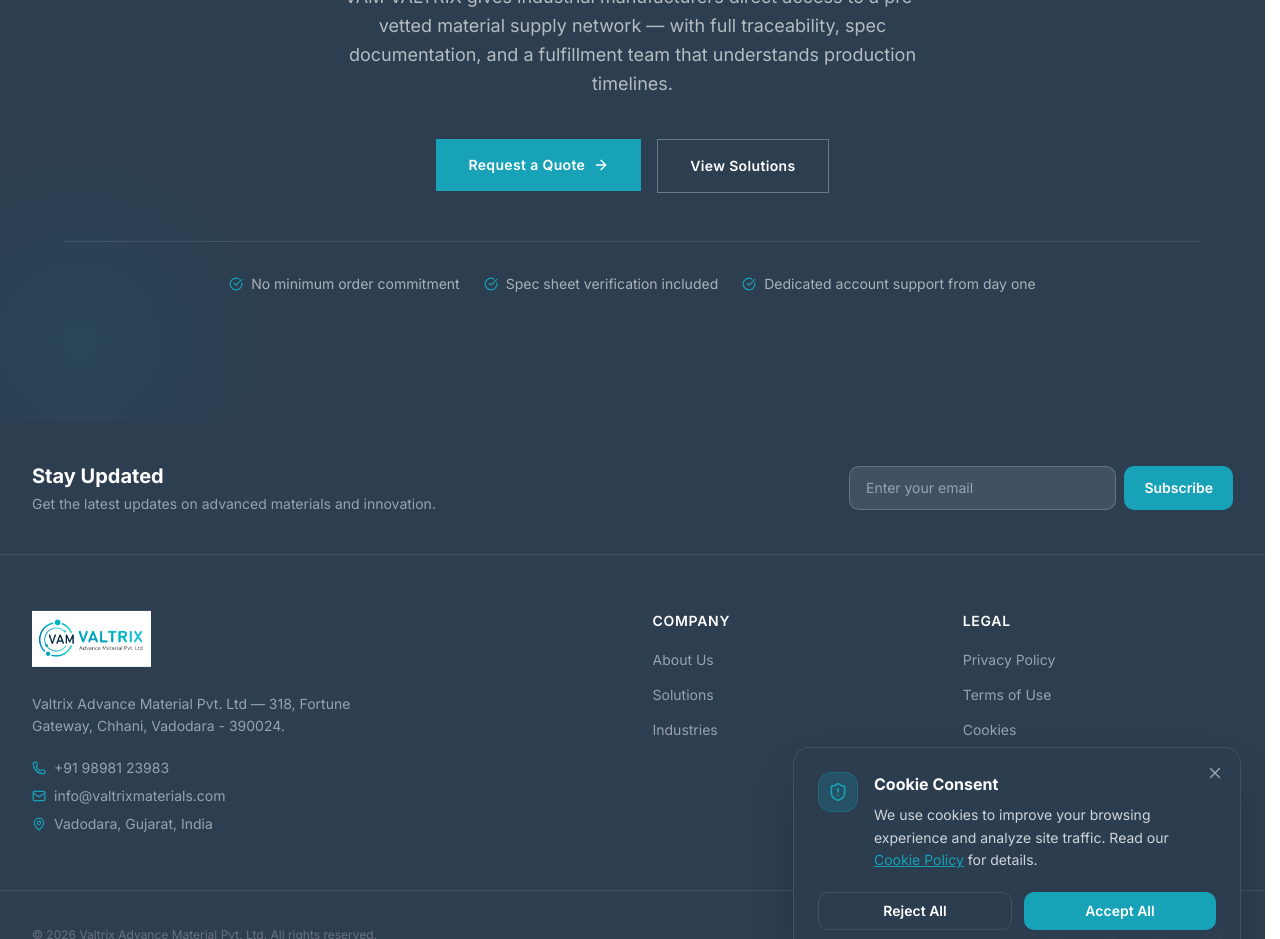
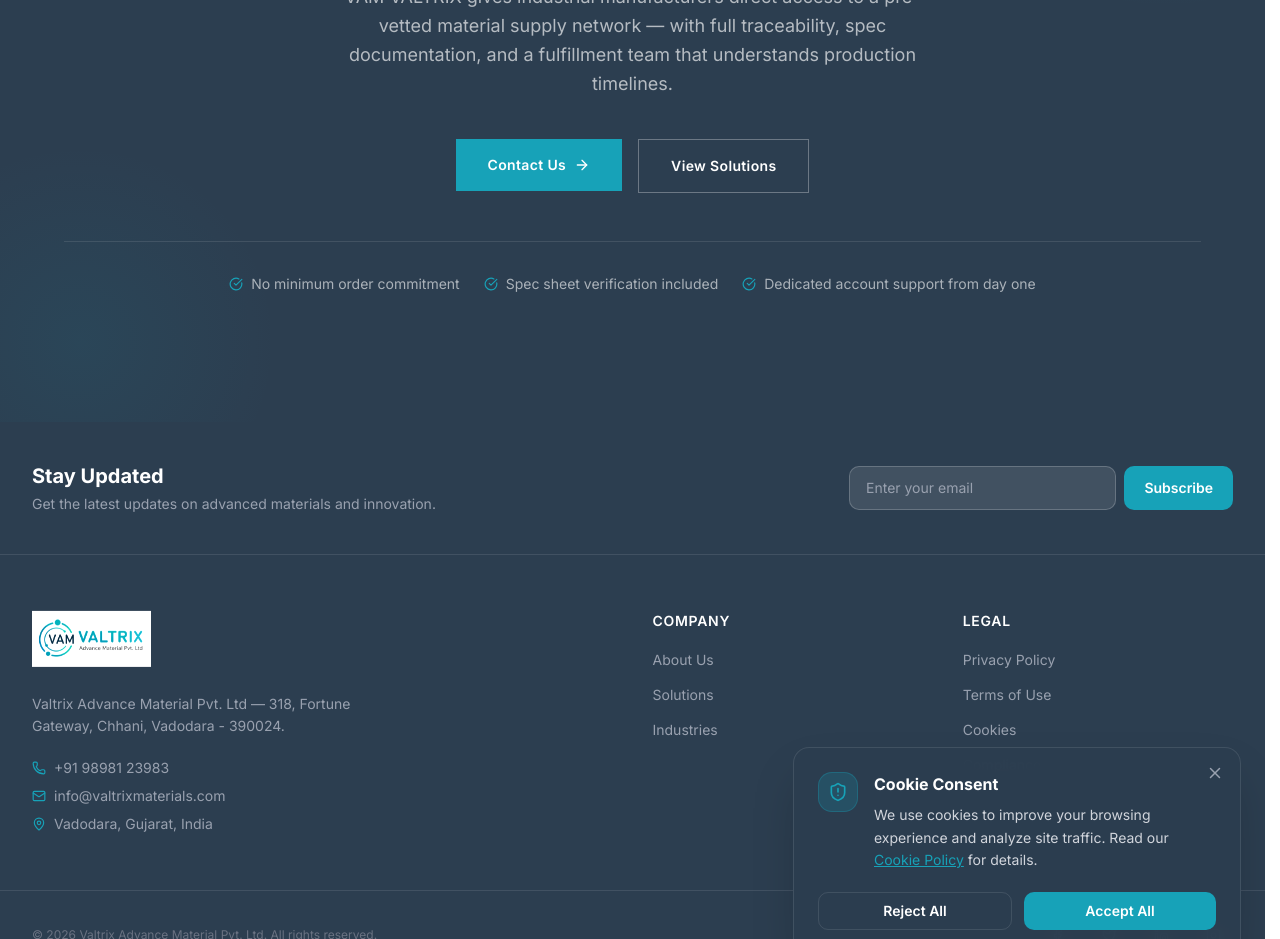
Before and after one commit to kanubrd/VAM, a Next.js app: page / in a window 1280 px wide. Shown: the part 2160-3099 px from the top of the page. Built offline with nearby package versions, Linux system fonts and the light colour scheme.

Commit message:
Replace 'Request a Quote' with 'Contact Us' across all pages

```diff
--- a/app/about/page.tsx
+++ b/app/about/page.tsx
@@ -63,7 +63,7 @@ export default function AboutPage() {
         </p>
         <div className="flex flex-col sm:flex-row gap-3 sm:gap-4 justify-center px-4">
           <Link href="/contact" className="inline-flex items-center justify-center px-6 sm:px-8 py-3.5 sm:py-4 rounded-lg bg-[#17A2B8] text-white font-semibold hover:bg-[#0D7A8C] transition-colors min-h-[48px]">
-            Request a Quote
+            Contact Us
           </Link>
           <Link href="/contact" className="inline-flex items-center justify-center px-6 sm:px-8 py-3.5 sm:py-4 rounded-lg border-2 border-white/30 text-white font-semibold hover:bg-white/10 transition-colors min-h-[48px]">
             Talk to a Specialist
--- a/app/contact/page.tsx
+++ b/app/contact/page.tsx
@@ -297,7 +297,7 @@ export default function ContactPage() {
           onClick={(e) => { e.preventDefault(); window.scrollTo({ top: 0, behavior: 'smooth' }); }}
           className="inline-flex items-center gap-2 px-6 sm:px-8 py-3.5 sm:py-4 rounded-lg bg-[#17A2B8] text-white font-semibold hover:bg-[#0D7A8C] transition-colors min-h-[48px]"
         >
-          Request a Quote →
+          Contact Us →
         </a>
       </Section>
     </div>
--- a/app/industries/page.tsx
+++ b/app/industries/page.tsx
@@ -188,7 +188,7 @@ export default function IndustriesPage() {
               href="/contact"
               className="inline-flex items-center justify-center px-8 py-4 bg-white text-[#17A2B8] font-semibold rounded-lg hover:bg-gray-100 transition-colors duration-300 shadow-lg"
             >
-              Request a Quote
+              Contact Us
             </Link>
             <Link
               href="/solutions"
--- a/app/products/vamshield-90/page.tsx
+++ b/app/products/vamshield-90/page.tsx
@@ -224,7 +224,7 @@ export default function VAMShield90Page() {
               className="inline-flex items-center justify-center gap-2 px-8 py-4 bg-white text-[#17A2B8] font-semibold rounded-lg hover:bg-gray-100 transition-colors duration-300 shadow-lg"
             >
               <Mail className="w-5 h-5" />
-              Request Quote
+              Contact Us
             </Link>
             <a
               href="tel:+919898123983"
--- a/app/solutions/page.tsx
+++ b/app/solutions/page.tsx
@@ -442,7 +442,7 @@ function SolutionsContent() {
 
                       {/* CTA Button */}
                       <Link href="/contact" className="inline-flex items-center justify-center gap-2 px-6 py-3 rounded-lg bg-[#17A2B8] text-white text-sm font-semibold hover:bg-[#0D7A8C] transition-colors min-h-[48px]">
-                        Request a Quote <ArrowRight size={16} />
+                        Contact Us <ArrowRight size={16} />
                       </Link>
                     </div>
                   </div>
@@ -485,7 +485,7 @@ function SolutionsContent() {
           Tell us what you need. We&apos;ll show you what we can source, at what price, and how fast — before you commit to anything.
         </p>
         <Link href="/contact" className="inline-flex items-center gap-2 px-6 sm:px-8 py-3.5 sm:py-4 rounded-lg bg-[#17A2B8] text-white font-semibold hover:bg-[#0D7A8C] transition-colors min-h-[48px]">
-          Request a Quote <ArrowRight size={18} />
+          Contact Us <ArrowRight size={18} />
         </Link>
       </Section>
     </div>
--- a/components/sections/cta-banner.tsx
+++ b/components/sections/cta-banner.tsx
@@ -76,7 +76,7 @@ export function CTABanner() {
                 className="inline-flex items-center justify-center gap-2 px-8 py-4 font-semibold text-white text-sm tracking-wide group min-h-[52px]"
                 style={{ background: '#17A2B8', borderRadius: 0 }}
               >
-                Request a Quote
+                Contact Us
                 <ArrowRight size={16} className="group-hover:translate-x-1 transition-transform" />
               </Link>
             </motion.div>
```
